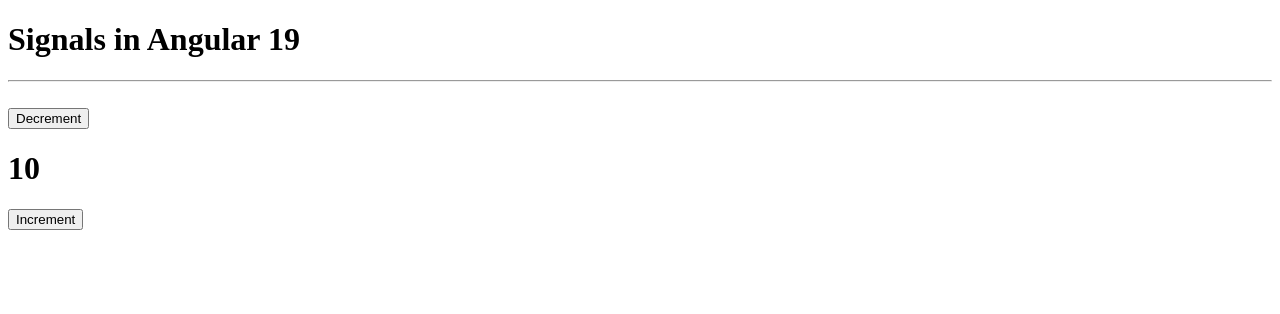
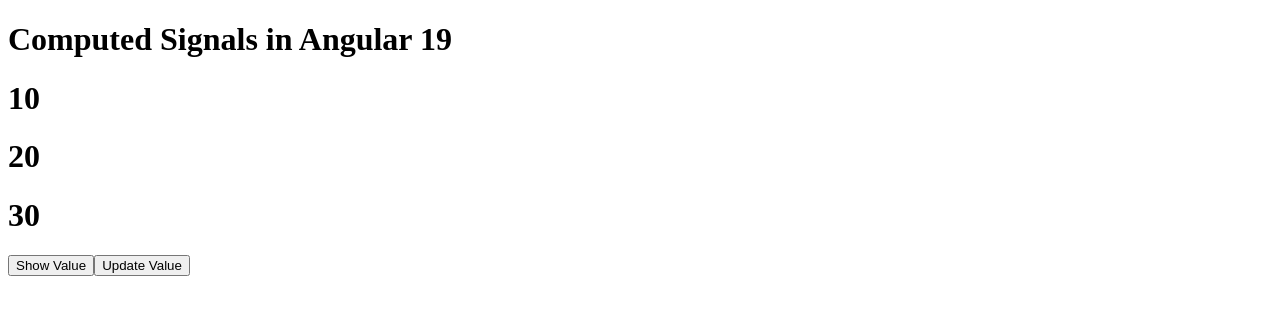
Before and after one commit to SakethSampathVinay/learn-angular, an Angular app: page / in a window 1280 px wide. Shown: the top 314 px of the page. Built offline with nearby package versions, Linux system fonts and the light colour scheme.

Commit message:
learned computed signals

```diff
--- a/src/app/app.component.html
+++ b/src/app/app.component.html
@@ -8,4 +8,8 @@
 
 <!-- <app-for-loop></app-for-loop> -->
 
-<app-signals></app-signals>
+<!-- <app-signals></app-signals> -->
+
+<!-- <app-signals-data-types></app-signals-data-types> -->
+
+<app-computed-signals></app-computed-signals>
--- a/src/app/app.component.ts
+++ b/src/app/app.component.ts
@@ -8,13 +8,15 @@
 import { SwitchCaseComponent } from "./switch-case/switch-case.component";
 import { ForLoopComponent } from "./for-loop/for-loop.component";
 import { SignalsComponent } from "./signals/signals.component";
+import { SignalsDataTypesComponent } from "./signals-data-types/signals-data-types.component";
+import { ComputedSignalsComponent } from "./computed-signals/computed-signals.component";
 
 @Component({
   selector: 'app-root',
   // imports: [RouterOutlet],
   templateUrl: './app.component.html',
   styleUrl: './app.component.css',
-  imports: [SignalsComponent]
+  imports: [ComputedSignalsComponent]
 })
 export class AppComponent {
   title = 'learn-angular-youtube';
--- /dev/null
+++ b/src/app/computed-signals/computed-signals.component.html
@@ -0,0 +1,8 @@
+<h1>Computed Signals in Angular 19</h1>
+
+<h1>{{ x() }}</h1>
+<h1>{{ y() }}</h1>
+<h1>{{ z() }}</h1>
+
+<button (click)="showValue()">Show Value</button>
+<button (click)="updateX()">Update Value</button>
--- /dev/null
+++ b/src/app/computed-signals/computed-signals.component.ts
@@ -0,0 +1,25 @@
+import { computeMsgId } from '@angular/compiler';
+import { Component, computed, signal } from '@angular/core';
+import { single } from 'rxjs';
+
+@Component({
+  selector: 'app-computed-signals',
+  imports: [],
+  templateUrl: './computed-signals.component.html',
+  styleUrl: './computed-signals.component.css',
+})
+export class ComputedSignalsComponent {
+  x = signal(10);
+  y = signal(20);
+  z = computed(() => this.x() + this.y());
+
+  showValue() {
+    console.log(this.z());
+    this.x.set(1200);
+    console.log(this.z());
+  }
+
+  updateX() {
+    this.x.set(200);
+  }
+}
```
Also changed, not shown: src/app/signals-data-types/signals-data-types.component.html (added, +7 -0 lines), src/app/signals-data-types/signals-data-types.component.ts (added, +23 -0 lines), src/app/computed-signals/computed-signals.component.css (added), src/app/signals-data-types/signals-data-types.component.css (added), 2 other files (tests, documents, lock files or other folders).
